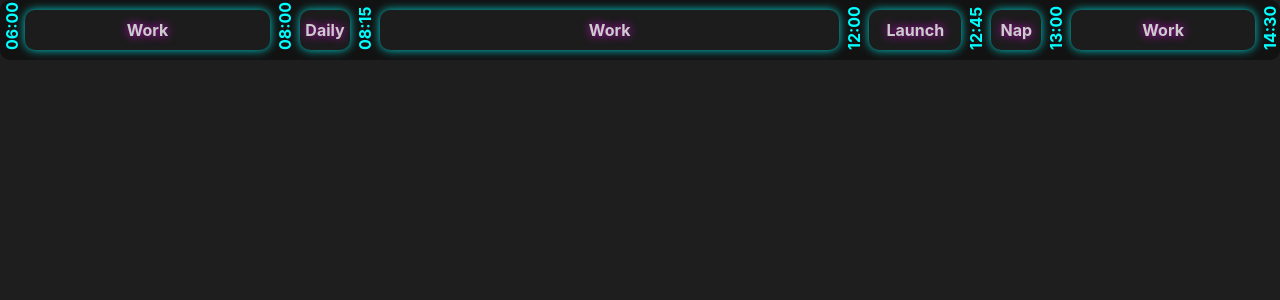
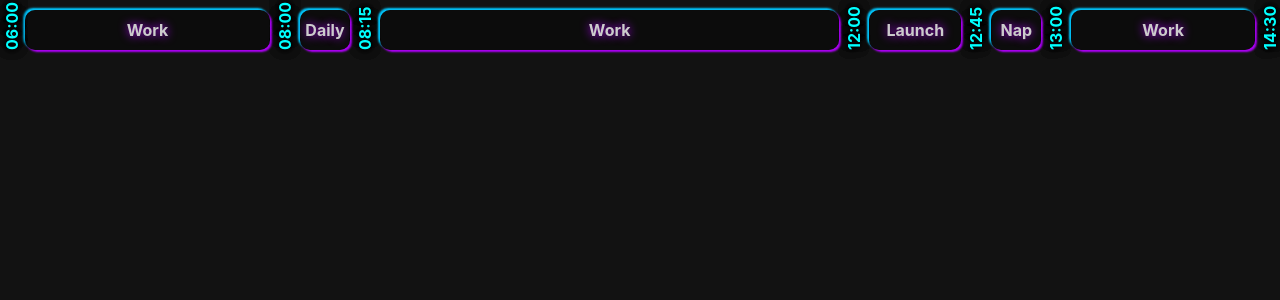
Before and after one commit to LucasJappert/online-notes, a Vue app: page /progress-work in a window 1280 px wide. Shown: the top 300 px of the page. Built offline with nearby package versions, Linux system fonts and the light colour scheme.

Commit message:
new styles

```diff
--- a/src/views/ProgressWork.vue
+++ b/src/views/ProgressWork.vue
@@ -43,9 +43,11 @@ const segments = ref<Segment[]>([
     { title: "Launch", startTime: "12:00", endTime: "12:45" },
     { title: "Nap", startTime: "12:45", endTime: "13:00" },
     { title: "Work", startTime: "13:00", endTime: "14:30" },
+
     // { title: "Nap", startTime: "14:00", endTime: "14:15" },
     // { title: "Work", startTime: "14:15", endTime: "16:00" },
-    // { title: "Random time", startTime: "16:00", endTime: "20:00" },
+    // { title: "Random time", startTime: "16:00", endTime: "23:00" },
+    // { title: "Random time", startTime: "23:00", endTime: "24:00" },
 ]);
 
 const startTime = ref<string>("14:00");
@@ -130,31 +132,39 @@ onBeforeUnmount(() => {
 });
 </script>
 
+<style lang="scss">
+body,
+.dark-theme,
+html {
+    background-color: transparent !important;
+    background: transparent !important;
+}
+</style>
+
 <style scoped lang="scss">
 .timeline-bar {
     display: flex;
     justify-content: space-between;
     align-items: center;
     width: 100%;
-    background-color: #121212; /* Fondo oscuro */
+    background-color: transparent; /* Fondo oscuro */
     padding: 10px;
     border-radius: 10px; /* Bordes redondeados */
 }
 
 .segment {
-    background-color: #000000;
+    background-color: #00000050;
     font-weight: bold;
     position: relative;
     height: 40px;
     display: inline-block;
-    background-color: #1c1c1c; /* Fondo aún más oscuro para los segmentos */
-    border-radius: 10px; /* Bordes redondeados */
-    /* border: 2px solid #00ffffcc; */
+    // background-color: #1c1c1c;
+    border-radius: 10px;
     margin: auto 15px;
-    box-shadow: 0px 0px 10px #00ffffcc;
     min-width: 50px;
     width: 100%;
-    text-shadow: 0px 0px 10px #ff00ffcc; /* Efecto de sombra neón */
+    text-shadow: 0px 0px 10px #ae01f8;
+    box-shadow: 2px 2px 2px 0px #ae01f8, -2px -2px 2px 0px #00c8ff;
 
     .segment-title {
         position: absolute;
@@ -167,30 +177,30 @@ onBeforeUnmount(() => {
     }
 }
 .completed-segment {
-    color: #ff00ffcc; /* Texto blanco para buen contraste */
+    color: #00c8ff;
     text-shadow: 0px 0px 10px #000000, 0px 0px 10px #000000;
-    // background: linear-gradient(45deg, #00ffff50, #00ffff20, #00ffff50, #00ffff20);
-    background: linear-gradient(45deg, #4b114bcc, #4b114bcc 25%, #4b114bcc 50%, #4b114bcc 90%);
-    background-size: 200% 100%; /* Tamaño del fondo */
+    background: #006480;
+    background-size: 200% 100%;
     border-radius: 10px;
 }
 .current-segment {
-    box-shadow: 0px 0px 10px #00ffffcc;
-    color: #00ffffcc;
-    text-shadow: 0px 0px 15px #000, 0px 0px 15px #000, 0px 0px 15px #000, 0px 0px 15px #000;
+    color: #00c8ff;
+    text-shadow: 0px 0px 5px #000, 0px 0px 5px #000, 0px 0px 5px #000, 0px 0px 5px #000;
+    box-shadow: 3px 3px 5px 0px #ae01f8, -3px -3px 5px 0px #00c8ff, 3px 3px 5px 0px #ae01f8, -3px -3px 5px 0px #00c8ff;
 }
 
 .progress {
     height: 100%;
     position: absolute;
     transition: width 1s ease;
-    background: linear-gradient(45deg, #018f8fcc, #018f8fcc 35%, #00ffffcc 55%, #018f8fcc 75%);
-    background-size: 200% 100%; /* Tamaño del fondo */
-    animation: slideBackground 3s linear infinite; /* Animación de diagonales */
+    // background: linear-gradient(45deg, #aa00ffcc, #018f8fcc 35%, #00ffffcc 55%, #aa00ffcc 75%);
+    background: linear-gradient(45deg, #006480, #006480 35%, #00afe0 45%, #006480 75%);
+    background-size: 200% 100%;
+    animation: slideBackground 3s linear infinite;
     overflow: hidden;
     z-index: 0;
     border-radius: 10px;
-    box-shadow: 0px 0px 15px #00ffff80; /* Efecto de resplandor alrededor del progreso completado */
+    box-shadow: 2px 0px 2px #00c8ff;
 }
 
 @keyframes slideBackground {
@@ -211,6 +221,7 @@ onBeforeUnmount(() => {
     height: 0px;
     display: block;
     text-shadow: none;
+    text-shadow: 0px 0px 10px #000, 0px 0px 10px #000, 0px 0px 10px #000, 0px 0px 10px #000;
 }
 .range_from {
     left: 0;
```
